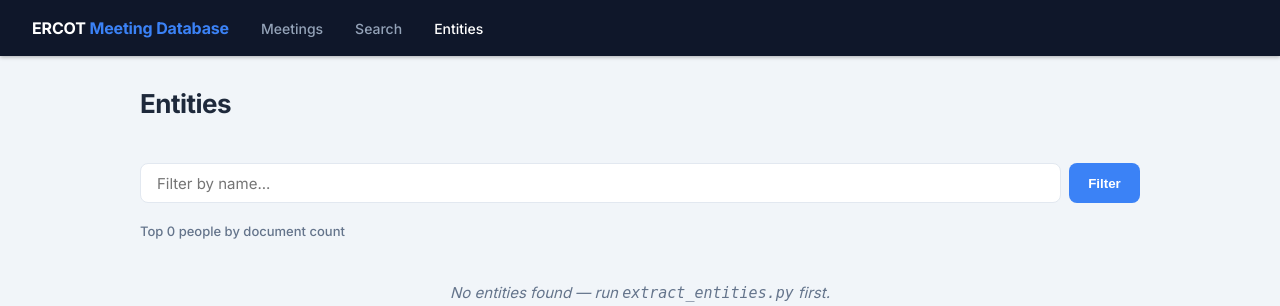
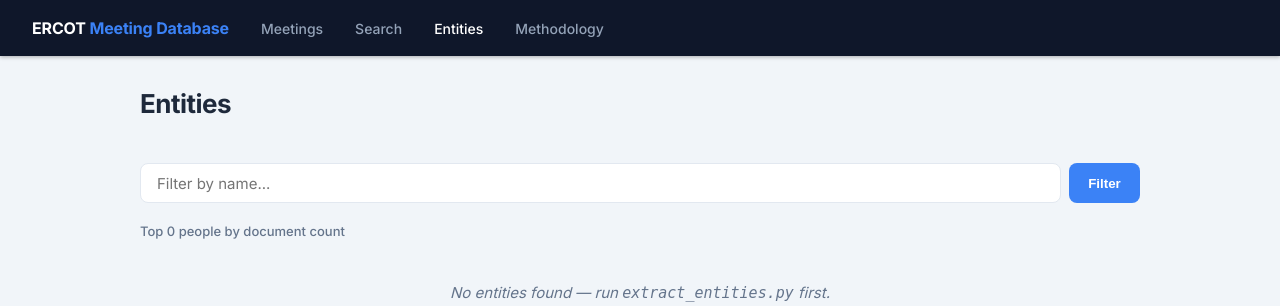
Before and after one commit to ccb2195-ux/ercot-meetings, a Flask app: page /entities in a window 1280 px wide. Shown: the top 306 px of the page. Run offline with Flask 3, Linux system fonts and the light colour scheme; data that the repository does not hold is empty.

Commit message:
Add Methodology link to nav bar

```diff
--- a/templates/base.html
+++ b/templates/base.html
@@ -169,6 +169,7 @@
     <a href="{{ url_for('meetings') }}" {% if request.endpoint == 'meetings' %}class="active"{% endif %}>Meetings</a>
     <a href="{{ url_for('search') }}"   {% if request.endpoint == 'search'   %}class="active"{% endif %}>Search</a>
     <a href="{{ url_for('entities') }}" {% if request.endpoint in ('entities','entity') %}class="active"{% endif %}>Entities</a>
+    <a href="https://github.com/ccb2195-ux/ercot-meetings#readme" target="_blank" rel="noopener">Methodology</a>
   </nav>
 
   <div class="container">
```
